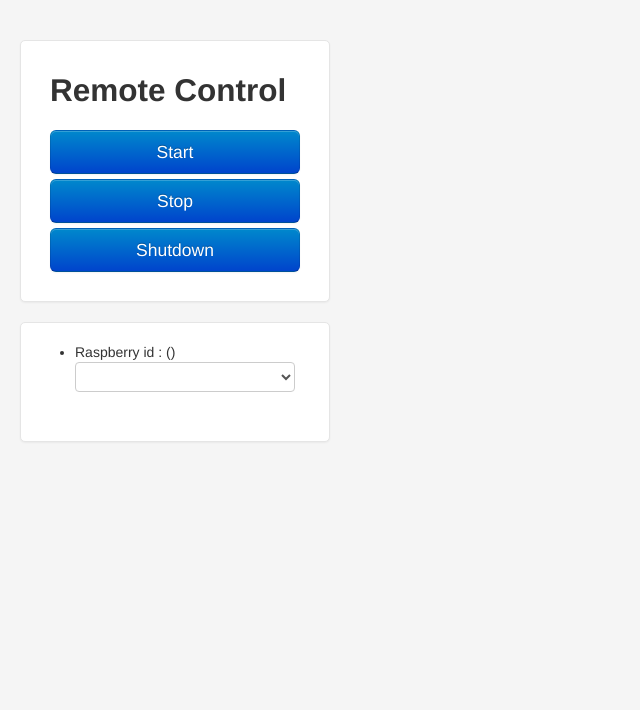
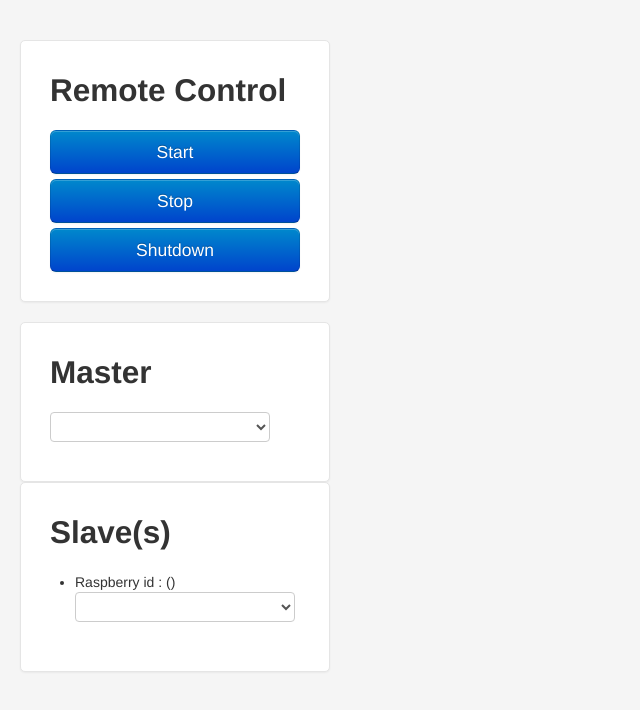
Before and after one commit to digicious/rpiVideoSync, a website: page master/public/remote.html in a window 1280 px wide. Shown: the whole page, without its empty margins (0-640 px from the left). Drawn offline with Linux system fonts and the light colour scheme; no server answers.

Commit message:
taking care of movieList on master side

```diff
--- a/master/public/remote.html
+++ b/master/public/remote.html
@@ -17,7 +17,12 @@
         <button class="btn btn-large btn-block btn-primary" type="button">Shutdown</button>
       </form>
 	  <div class="remote">
-	  	 <ul data-bind="foreach: rsp">
+	    <h2 class="remote-heading">Master</h2>
+		<select data-bind="options: master.movieList, value: master.selectedMovie"></select>
+	</div>
+	<div class="remote">
+		<h2 class="remote-heading">Slave(s)</h2>
+		<ul data-bind="foreach: rsp.slaves">
 			 <li>
 				<div>
 					 Raspberry id :
@@ -29,6 +34,7 @@
 		</ul>
 	  </div>
     </div>
+
 	<script src="js/jquery-2.0.1.min.js"></script>
 	<script type='text/javascript' src='js/knockout-2.2.1.js'></script>
 	<script src="js/bootstrap.min.js"></script>
```
Also changed, not shown: master/app.js (+9 -6 lines). Lines whose indentation alone changed are shown as unchanged.
